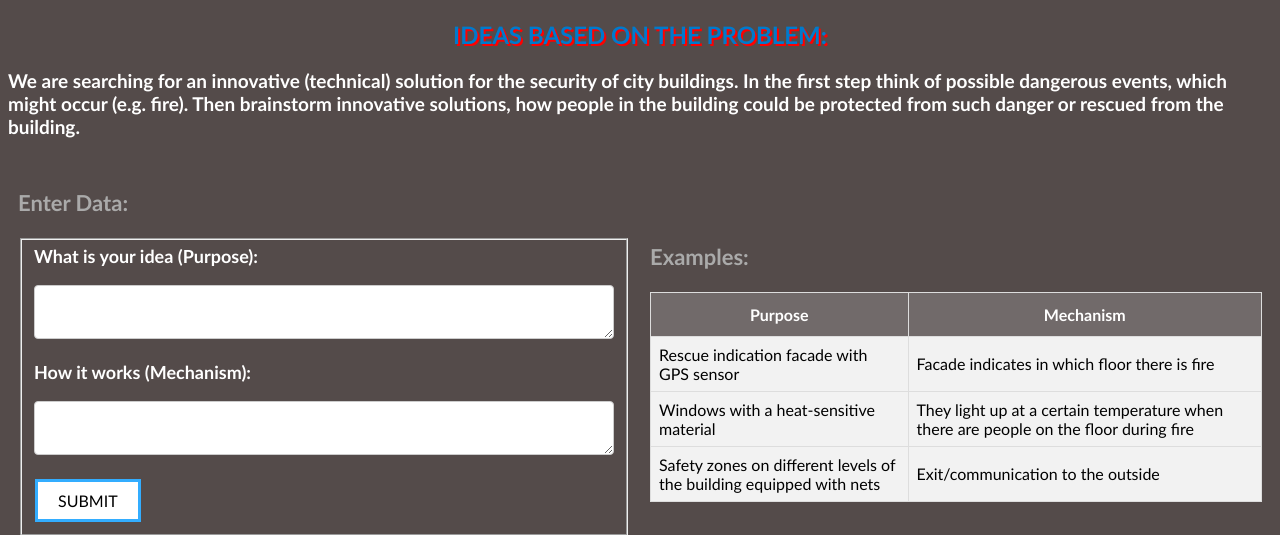
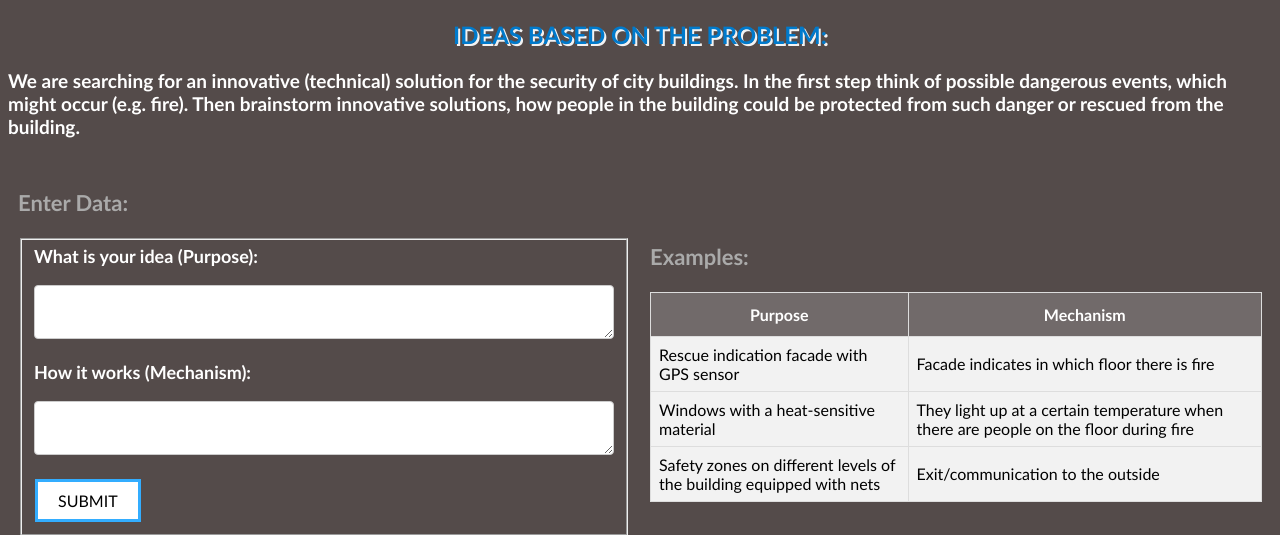
Before and after one commit to teiadom/ideasubmission, a Flask app: page / in a window 1280 px wide. Shown: the top 535 px of the page. Run offline with Flask 2, Linux system fonts and the light colour scheme.

Commit message:
Last Edits dnenefewfw

```diff
--- a/flask_qa/templates/home1.html
+++ b/flask_qa/templates/home1.html
@@ -58,7 +58,7 @@ h2 {
   text-align: center;
   text-transform: uppercase;
   color: #007acc;
-  text-shadow: 2px 2px #FF0000;
+  text-shadow: 2px 2px #f2f2f2;
 }
 
 h3{
```
